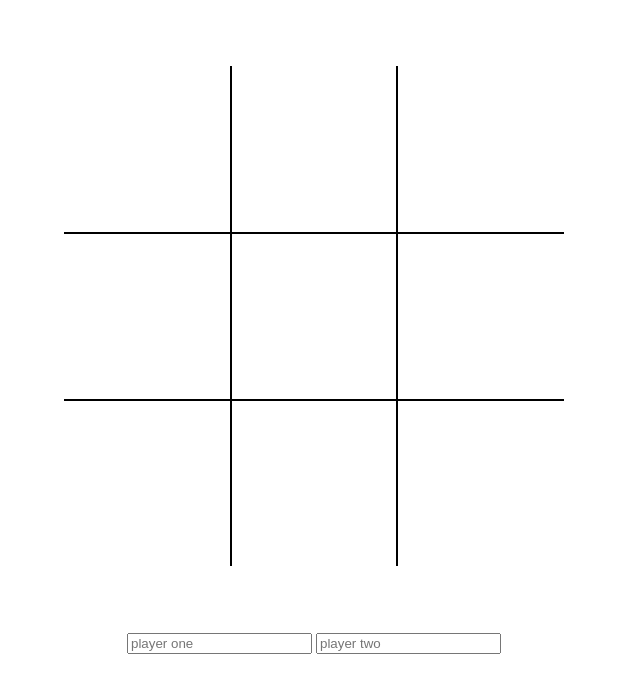
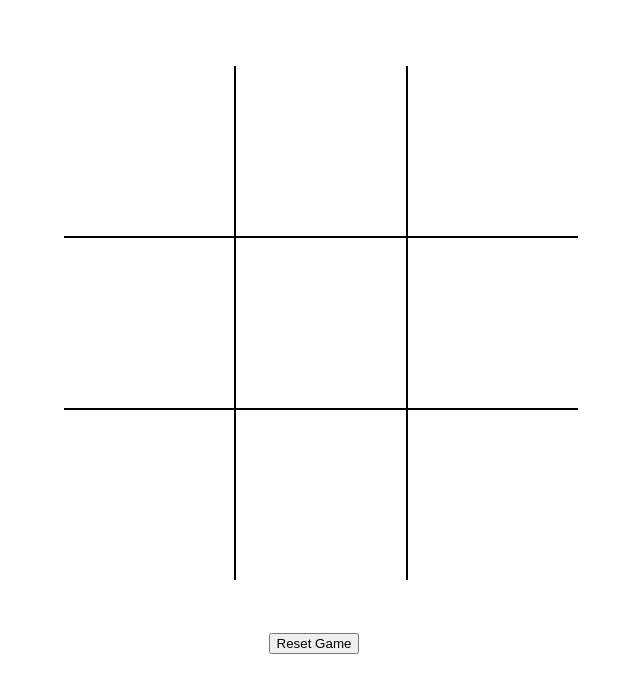
Before and after one commit to carlos-escamilla33/tic_tac_toe_2023, a plain HTML site: page index.html in a window 1280 px wide. Shown: the whole page, without its empty margins (326-966 px from the left). Drawn offline with Linux system fonts and the light colour scheme.

Commit message:
fixed css when adding a symbol to board:

```diff
--- a/index.html
+++ b/index.html
@@ -11,12 +11,13 @@
 
 <body>
     <div id="board" data-form-container></div>
-    <div id="player-names">
+    <button>Reset Game</button>
+    <!-- <div id="player-names">
         <div>
             <input type="text" placeholder="player one">
             <input type="text" placeholder="player two">
-        </div>
-    </div>
+        </div> -->
+    <!-- </div> -->
 </body>
 
 </html>
--- a/script.js
+++ b/script.js
@@ -52,10 +52,8 @@ function renderState() {
 
 renderState();
 
-//
-
 const squares = document.querySelectorAll('.square');
 
 squares.forEach(square => {
     square.addEventListener("click", addSymbolToBoard);
-})
+});
--- a/styles.css
+++ b/styles.css
@@ -12,22 +12,22 @@ body {
 
 #board {
     display: grid;
-    grid-template-columns: repeat(3, 2fr) ;
+    grid-template-columns: repeat(3, 1fr) ;
     height: 500px;
     width: 500px;
 }
 
 .square {
+    width: 170px;
+    height: 170px;
     display: flex;
-    flex-direction: column;
+    flex-direction: columns;
     justify-content: center;
+    text-align: center;
     border: 1px solid black;
     align-items: center;
-    overflow: hidden;
     font-family: 'Roboto', sans-serif;
-    font-size: 40px;
-    white-space: nowrap;
-    text-overflow: ellipsis;
+    font-size: 60px;
 }
 
 #board div:first-child,
@@ -48,7 +48,3 @@ body {
 #board div:nth-child(9) {
     border-bottom: none;
 }
-
-#player-names input{
-
-}
```
